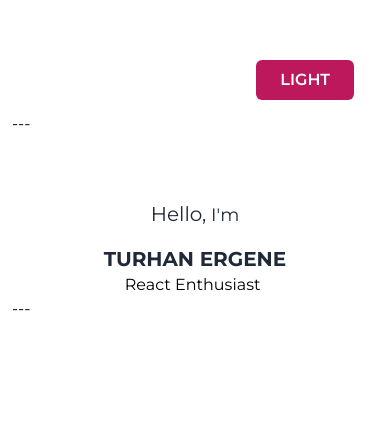
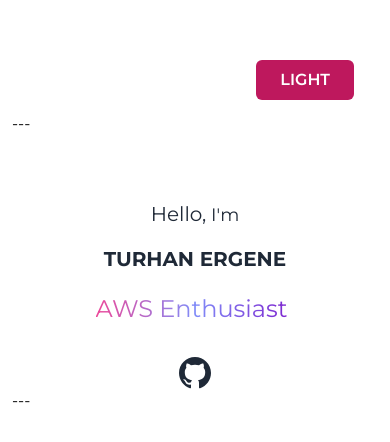
Before and after one commit to TurhanErgene/My-Portfolio, a Next.js app: page / in a window 390 px wide. Shown: the top 442 px of the page. Built offline with nearby package versions, Linux system fonts and the light colour scheme.

Commit message:
header.js fixed

```diff
--- a/components/Title.js
+++ b/components/Title.js
@@ -1,18 +1,17 @@
+import { motion } from "framer-motion";
 import React from "react";
 import Typical from "react-typical";
+
+import GithubIcon from "./icons/Github";
+import LinkedinIcon from "./icons/Linkedin"
 
 const TypingAnimation = React.memo(
   () => {
     return (
       <Typical
-        loop={3}
+        loop={2}
         wrapper="p"
-        steps={[
-          "React Developer",
-          2000,
-          "React Enthusiast",
-          2000,
-        ]}
+        steps={["Full-stack Developer", 2000, "AWS Enthusiast", 2000]}
       />
     );
   },
@@ -31,8 +30,19 @@
             <h1 className="mt-4 text-xl font-extrabold tracking-normal text-gray-800 uppercase md:text-4xl md:wt-6 dark:text-white">
               Turhan Ergene
             </h1>
-            <div>
-              <TypingAnimation/>
+            <div className="mt-5 text-2xl font-normal text-transparent md:text-4xl bg-gradient-to-r from-pink-500 via-indigo-400 to-purple-700 bg-clip-text md:mt-5">
+              <TypingAnimation />
+            </div>
+            <div className="flex items-center mt-8 space-x-6 md:mt-4">
+              <motion.a
+                href="https://github.com/turhanergene"
+                target={"_blank"}
+                rel="noopener noreferrer"
+                className="flex items-center justify-center text-gray-800 transition-colors duration-300 dark:text-gray-100 dark:hover:text-pinkish-200 hover:text-pinkish-200"
+                whileHover={{ scale: 1.1 }}
+              >
+                <GithubIcon className={"w-8 h-8 fill-current"} />
+              </motion.a>
             </div>
           </div>
         </section>
--- /dev/null
+++ b/components/icons/ArrowLeft.js
@@ -0,0 +1,22 @@
+import React from "react";
+
+const ArrowLeft = ({ className }) => {
+  return (
+    <svg
+      xmlns="http://www.w3.org/2000/svg"
+      className={className}
+      fill="none"
+      viewBox="0 0 24 24"
+      stroke="currentColor"
+    >
+      <path
+        strokeLinecap="round"
+        strokeLinejoin="round"
+        strokeWidth={2}
+        d="M7 16l-4-4m0 0l4-4m-4 4h18"
+      />
+    </svg>
+  );
+};
+
+export default ArrowLeft;
--- /dev/null
+++ b/components/icons/Github.js
@@ -0,0 +1,15 @@
+import React from "react";
+
+const GithubIcon = ({ className }) => {
+  return (
+    <svg
+      xmlns="http://www.w3.org/2000/svg"
+      viewBox="0 0 24 24"
+      className={className}
+    >
+      <path d="M12 0c-6.626 0-12 5.373-12 12 0 5.302 3.438 9.8 8.207 11.387.599.111.793-.261.793-.577v-2.234c-3.338.726-4.033-1.416-4.033-1.416-.546-1.387-1.333-1.756-1.333-1.756-1.089-.745.083-.729.083-.729 1.205.084 1.839 1.237 1.839 1.237 1.07 1.834 2.807 1.304 3.492.997.107-.775.418-1.305.762-1.604-2.665-.305-5.467-1.334-5.467-5.931 0-1.311.469-2.381 1.236-3.221-.124-.303-.535-1.524.117-3.176 0 0 1.008-.322 3.301 1.23.957-.266 1.983-.399 3.003-.404 1.02.005 2.047.138 3.006.404 2.291-1.552 3.297-1.23 3.297-1.23.653 1.653.242 2.874.118 3.176.77.84 1.235 1.911 1.235 3.221 0 4.609-2.807 5.624-5.479 5.921.43.372.823 1.102.823 2.222v3.293c0 .319.192.694.801.576 4.765-1.589 8.199-6.086 8.199-11.386 0-6.627-5.373-12-12-12z" />
+    </svg>
+  );
+};
+
+export default GithubIcon;
--- /dev/null
+++ b/components/icons/Linkedin.js
@@ -0,0 +1,15 @@
+import React from "react";
+
+const LinkedinIcon = ({ className }) => {
+  return (
+    <svg
+      xmlns="http://www.w3.org/2000/svg"
+      viewBox="0 0 24 24"
+      className={className}
+    >
+      <path d="M12 0c-6.627 0-12 5.373-12 12s5.373 12 12 12 12-5.373 12-12-5.373-12-12-12zm-2 16h-2v-6h2v6zm-1-6.891c-.607 0-1.1-.496-1.1-1.109 0-.612.492-1.109 1.1-1.109s1.1.497 1.1 1.109c0 .613-.493 1.109-1.1 1.109zm8 6.891h-1.998v-2.861c0-1.881-2.002-1.722-2.002 0v2.861h-2v-6h2v1.093c.872-1.616 4-1.736 4 1.548v3.359z" />
+    </svg>
+  );
+};
+
+export default LinkedinIcon;
```
